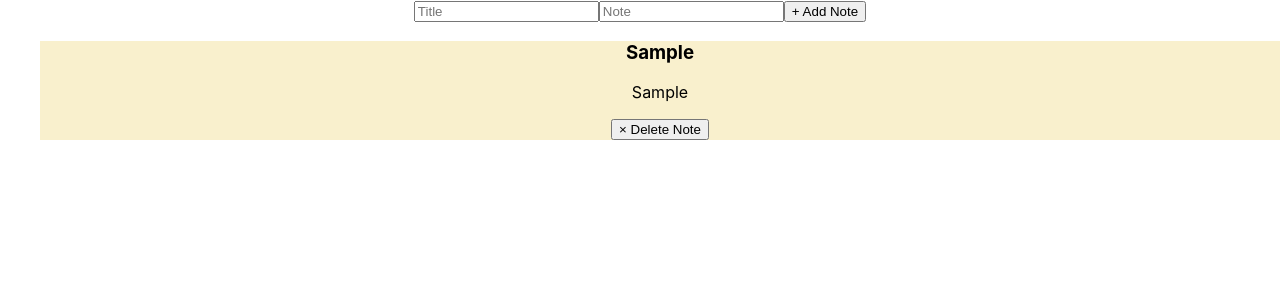
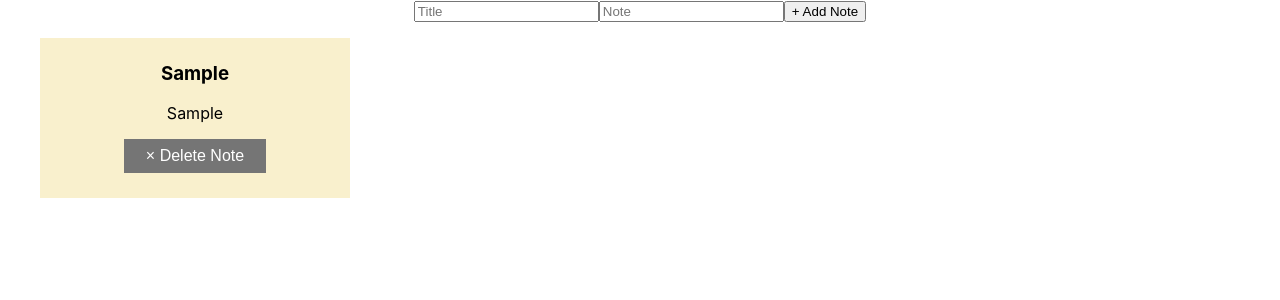
Before and after one commit to ollienorman/notes-react, a React (Create React App) app: page / in a window 1280 px wide. Both pictures are taken after typing "Sample", "Sample" into the empty fields and a click on the button "+ Add Note". Shown: the top 300 px of the page. Built offline with nearby package versions, Linux system fonts and the light colour scheme.

Commit message:
Add basic styling to DeleteButton within Note component

```diff
--- a/src/components/Note.js
+++ b/src/components/Note.js
@@ -6,6 +6,21 @@ import styled from 'styled-components';
 
 const Wrapper = styled.div`
   background-color: rgba(243, 225, 156, 0.5);
+  min-height: 150px;
+  width: 300px;
+  margin-bottom: 20px;
+  padding: 5px;
+`;
+
+const DeleteButton = styled.button`
+  background-color: rgba(117, 117, 117, 1);
+  border: none;
+  color: white;
+  padding: 8px 22px;
+  text-align: center;
+  text-decoration: none;
+  display: inline-block;
+  font-size: 16px;
 `;
 
 function Note(props) {
@@ -18,9 +33,9 @@ function Note(props) {
     <Wrapper>
       <h3>{title}</h3>
       <p>{body}</p>
-      <button type="button" onClick={() => deleteNote(id)}>
+      <DeleteButton type="button" onClick={() => deleteNote(id)}>
         &times; Delete Note
-      </button>
+      </DeleteButton>
     </Wrapper>
   );
 }
--- a/src/reportWebVitals.js
+++ b/src/reportWebVitals.js
@@ -1,4 +1,4 @@
-const reportWebVitals = onPerfEntry => {
+const reportWebVitals = (onPerfEntry) => {
   if (onPerfEntry && onPerfEntry instanceof Function) {
     import('web-vitals').then(({ getCLS, getFID, getFCP, getLCP, getTTFB }) => {
       getCLS(onPerfEntry);
```
Also changed, not shown: 1 other file (tests, documents, lock files or other folders).
